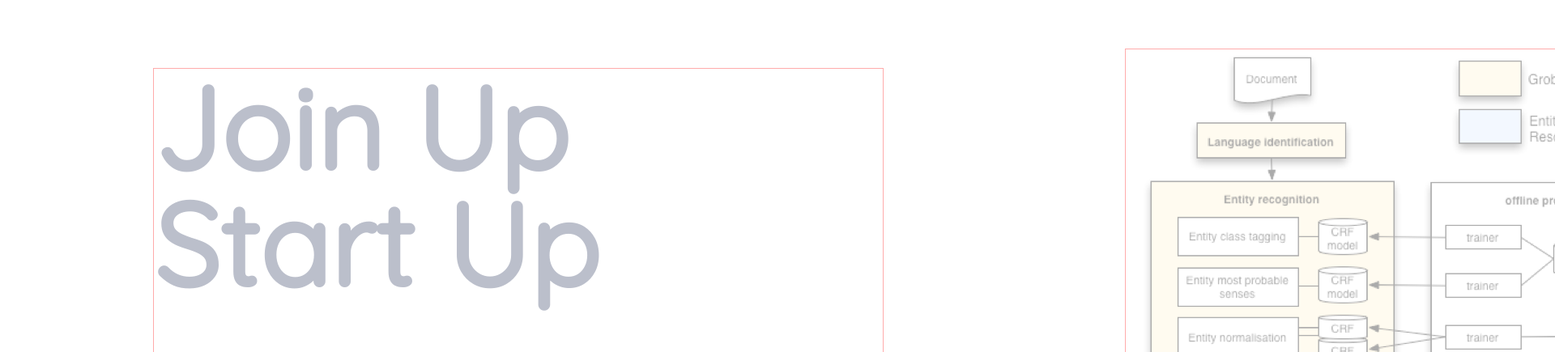
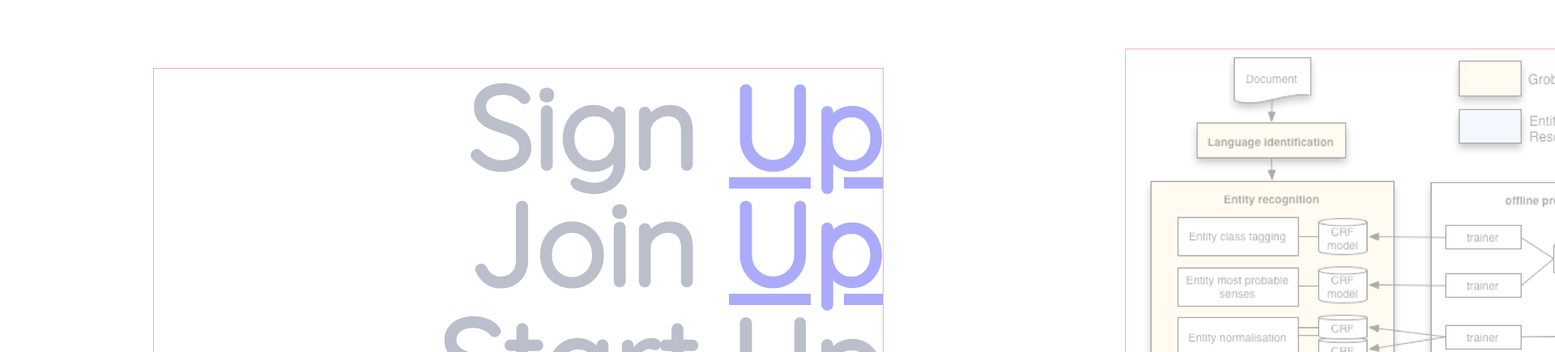
Before and after one commit to oconnoat/HPPDariahTDA, a website: page index.html in a window 1280 px wide. Shown: the part 2365-2800 px from the top of the page at 81% size, 1920 px wide, since content can reach past the window. Drawn offline with nearby package versions, Linux system fonts and the light colour scheme.

Commit message:
typos and layout

```diff
--- a/css/style.css
+++ b/css/style.css
@@ -193,11 +193,7 @@ div#Workshop div.over{
     background: rgba(255,255,255, 0.5);
 }
 div#Conclusion {
-    text-align: justify;
-}
-div#Conclusion h1{
-    display: inline-block;
-    width: 100%;
+    text-align: right;
 }
 div#overview {
     display: none;
--- a/index.html
+++ b/index.html
@@ -155,8 +155,10 @@
                 <div class="notes">We held our first expert workshop last December in Dublin. The topic was on Evaluating Corpus approaches.</div>
             </div>
             <div id="Conclusion" class="step" data-x="0" data-y="2400" data-z="0" data-rotate-x="0" data-rotate-y="0" data-rotate-z="0" data-scale="1">
-                    <h1>Join Up</h1>
-                    <h1>Start Up</h1>
+                <h1>Sign <a href="http://dariah-tda.github.io/">Up</a><br />
+                    Join <a href="https://dariah.eu/about/joining-dariah.html">Up</a><br />
+                    Start Up<br />
+                </h1>
             </div>
             <!-- keep an overview slide, you may wish to change the scaling and / or the co-ordinates -->
             <div id="overview" class="step" data-x="1200" data-y="1200" data-z="0" data-rotate-x="0" data-rotate-y="0" data-rotate-z="0" data-scale="6">
```
Also changed, not shown: img/communities.png.
